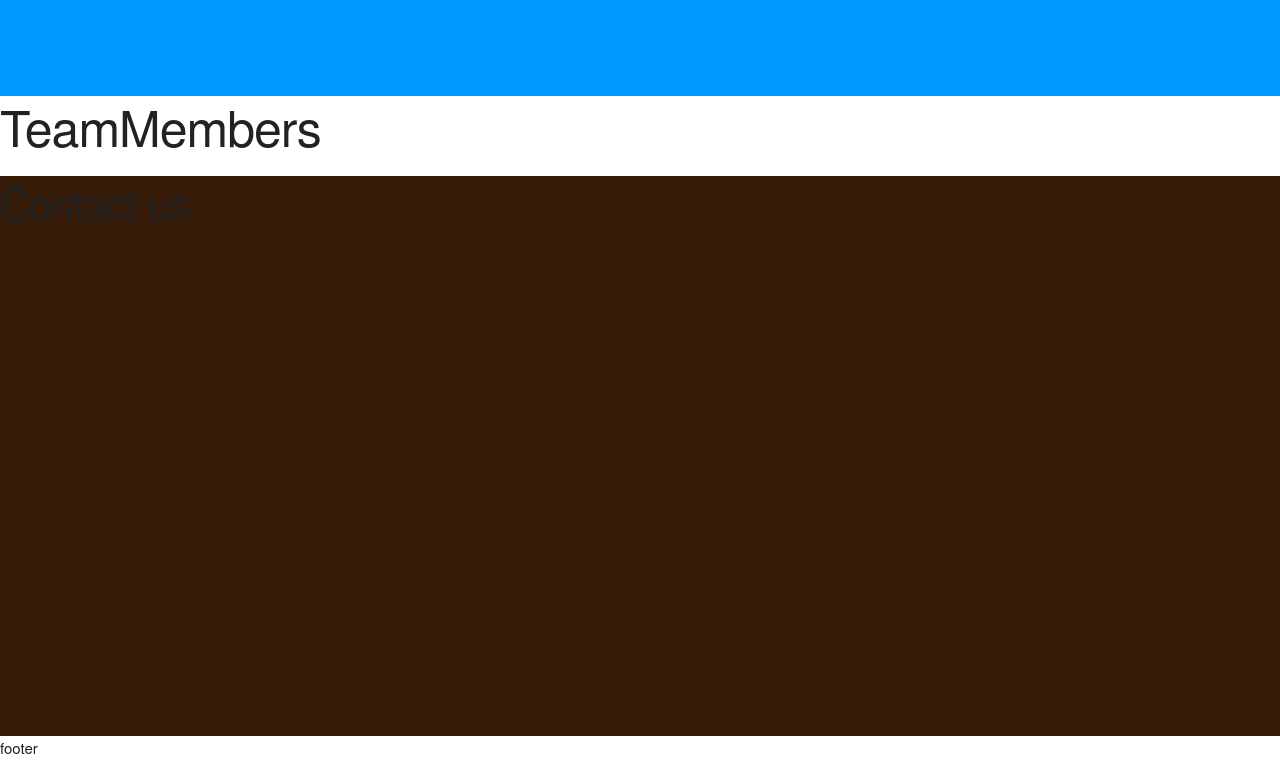
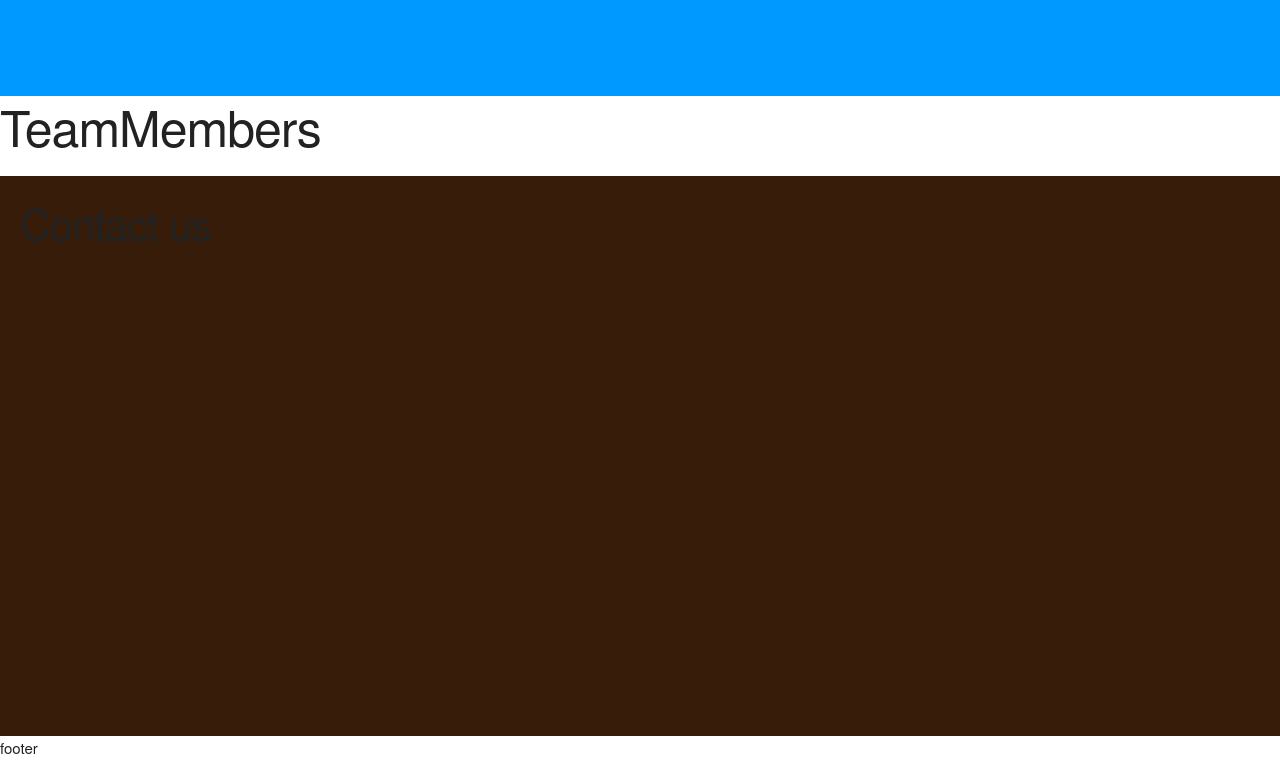
Before and after one commit to FariyaIslam/portfolio, a React (Create React App) app: page / in a window 1280 px wide. Shown: the part 2792-3552 px from the top of the page. Built offline with nearby package versions, Linux system fonts and the light colour scheme.

Commit message:
ContactUs section

```diff
--- a/src/components/ContactUs.css
+++ b/src/components/ContactUs.css
@@ -1,4 +1,5 @@
 .contact__parent {
     height: 70vh;
     background: rgb(54, 28, 9);
+    padding: 2rem 2rem;
 }
```
